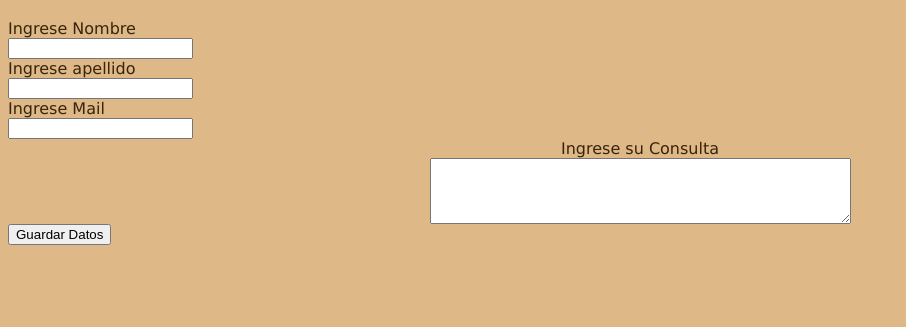
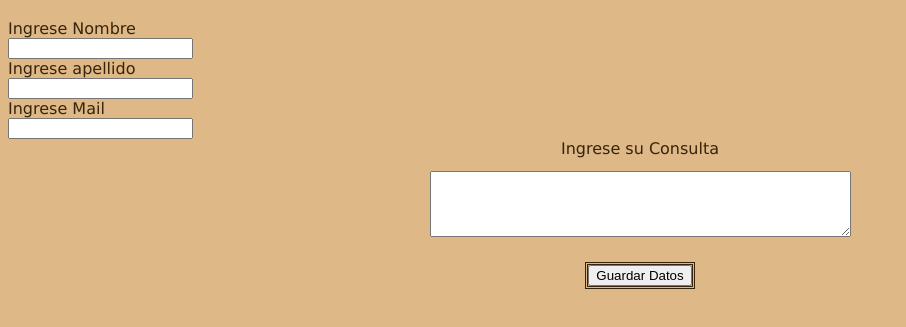
Before and after one commit to Melina-figueroa/ClaseFip, a plain HTML site: page dados/index.html in a window 1280 px wide. Shown: the part 65-392 px from the top of the page, without its empty margins (0-906 px from the left). Drawn offline with Linux system fonts and the light colour scheme.

Commit message:
agregue clase:boton

```diff
--- a/dados/index.html
+++ b/dados/index.html
@@ -10,8 +10,8 @@
 </head>
 
 <body>
-        <h1>Mi Formulario</h1>
-        <!--Agregue clase a h1-->
+    <h1>Mi Formulario</h1>
+    <!--Agregue clase a h1-->
     <div class="contenedor">
         <div class="nombre">
             <Label>Ingrese Nombre</Label>
@@ -31,8 +31,10 @@
         <div class="cuadroTexto">
             <textarea id="consulta" rows="4" cols="50"></textarea>
         </div>
+        <div class="botonGuardar">
+            <button id="guardar">Guardar Datos</button>
+        </div>
     </div>
-    <button id="guardar">Guardar Datos</button>
 
     <h2></h2>
     <script src="formulario.js"></script>
--- a/dados/style.css
+++ b/dados/style.css
@@ -3,39 +3,55 @@
     flex-direction: row;
     width: 100%;
 }
-body{
+
+body {
     background-color: burlywood;
 }
-h1{
+
+h1 {
     color: rgb(141, 78, 31);
     text-align: center;
     border: 2px chocolate solid;
     width: fit-content;
     margin-left: 40%;
 }
-.contenedor,label{
+
+.contenedor,
+label {
     display: flex;
     flex-direction: column;
     align-self: flex-start;
     width: auto;
     font-family: 'Lucida Sans', 'Lucida Sans Regular', 'Lucida Grande', 'Lucida Sans Unicode', Geneva, Verdana, sans-serif;
 }
-.contenedor, input{
+
+.contenedor,
+input {
     flex-direction: column;
     flex-basis: auto;
     color: rgb(56, 36, 12);
     border: 2 px chocolate solid;
 }
+
 .titulo {
     display: inline;
     align-self: center;
 }
 
-.contenedor .consulta{
+.contenedor .consulta {
     display: inline;
     align-self: center;
 }
-.contenedor .cuadroTexto{
+
+.contenedor .cuadroTexto {
     display: flex;
-align-self: center;
+    align-self: center;
+    width: auto;
+    margin: 1%;
 }
+
+.contenedor .botonGuardar {
+    align-self: center;
+    margin: 1%;
+    border-style: double;
+}
```
